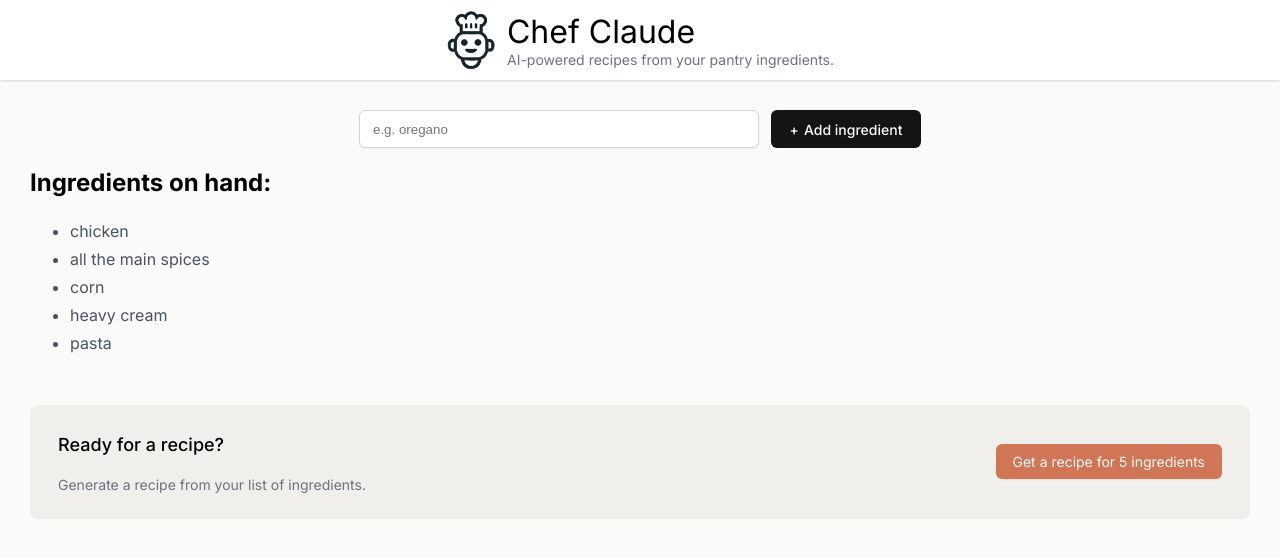
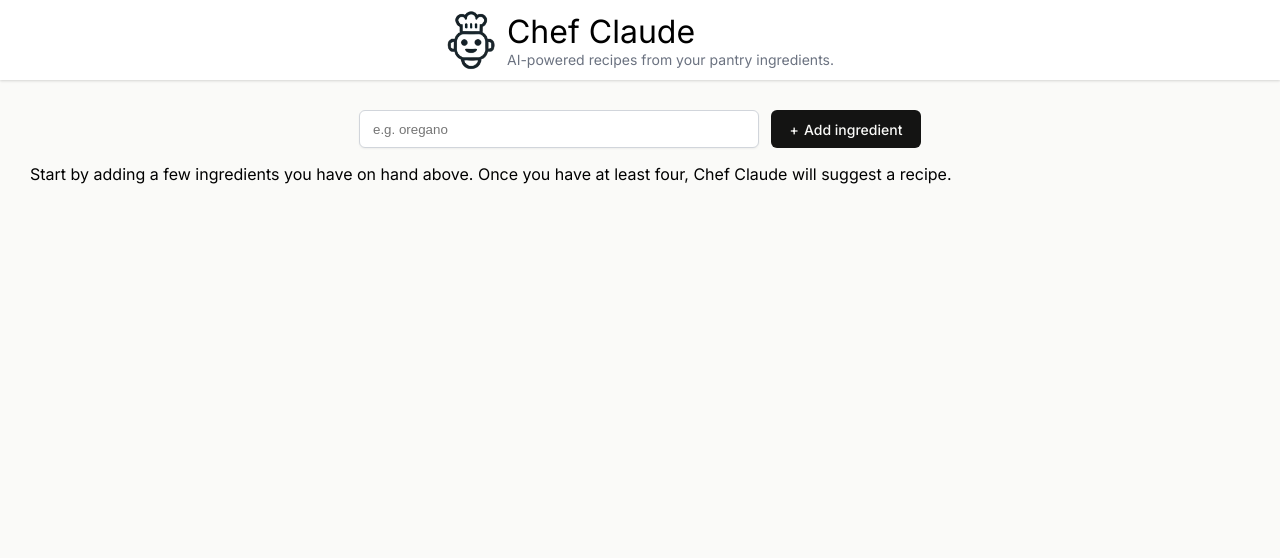
Before and after one commit to siddrashx102/chef-claude, a React (Vite) app: page / in a window 1280 px wide. Shown: the top 558 px of the page. Built offline with nearby package versions, Linux system fonts and the light colour scheme; no server answers.

Commit message:
removed predefined ingredients list

```diff
--- a/components/Main.jsx
+++ b/components/Main.jsx
@@ -4,9 +4,7 @@ import ClaudeRecipe from "./ClaudeRecipe"
 import { getRecipeFromChefClaude } from "../ai"
 
 export default function Main() {
-    const [ingredients, setIngredients] = React.useState(
-        ["chicken", "all the main spices", "corn", "heavy cream", "pasta"]
-    )
+    const [ingredients, setIngredients] = React.useState([])
     const [recipe, setRecipe] = React.useState("")
     const [isLoading, setIsLoading] = React.useState(false)
     const [error, setError] = React.useState("")
@@ -71,14 +69,19 @@ export default function Main() {
                 <button>Add ingredient</button>
             </form>
 
-            {ingredients.length > 0 &&
+            {ingredients.length > 0 ? (
                 <IngredientsList
                     ref={recipeSection}
                     ingredients={ingredients}
                     getRecipe={getRecipe}
                     isLoading={isLoading}
                 />
-            }
+            ) : (
+                <p>
+                    Start by adding a few ingredients you have on hand above.
+                    Once you have at least four, Chef Claude will suggest a recipe.
+                </p>
+            )}
 
             {error && <p style={{ color: "crimson" }}>{error}</p>}
 
```
